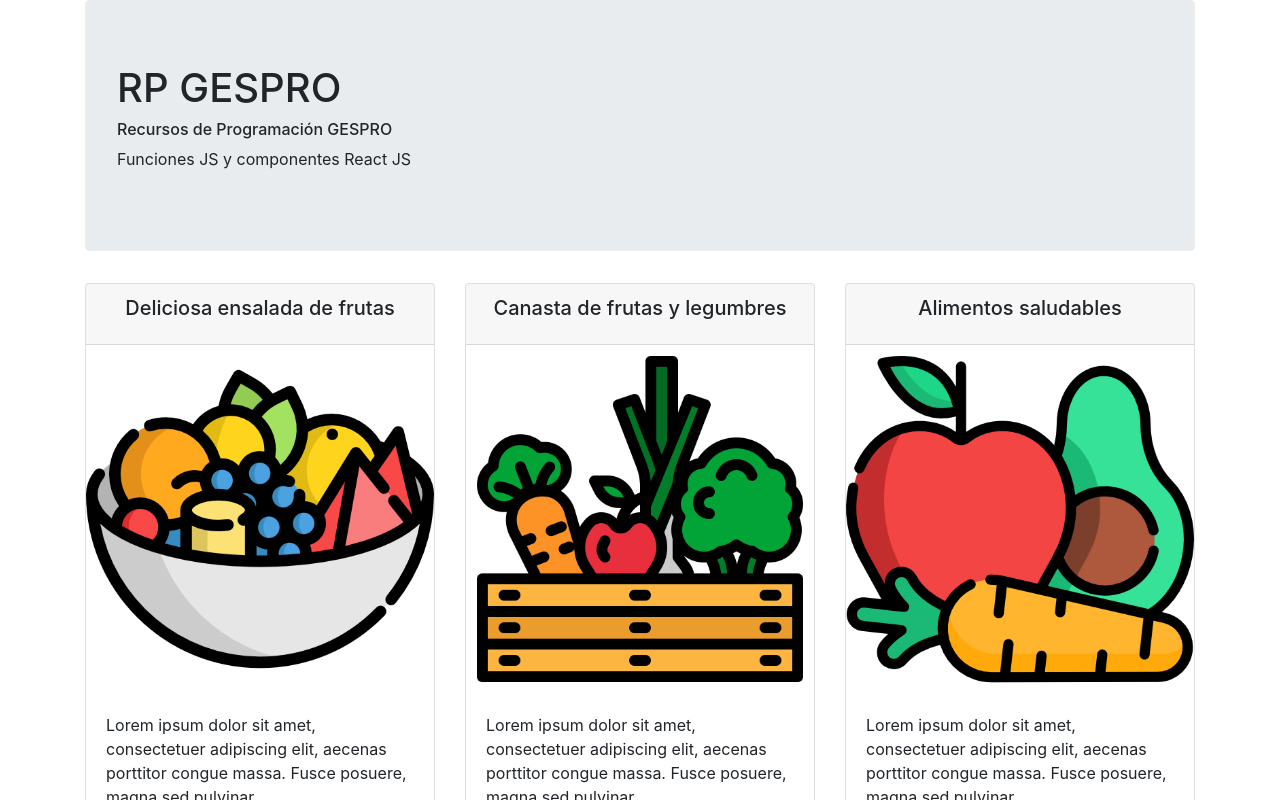
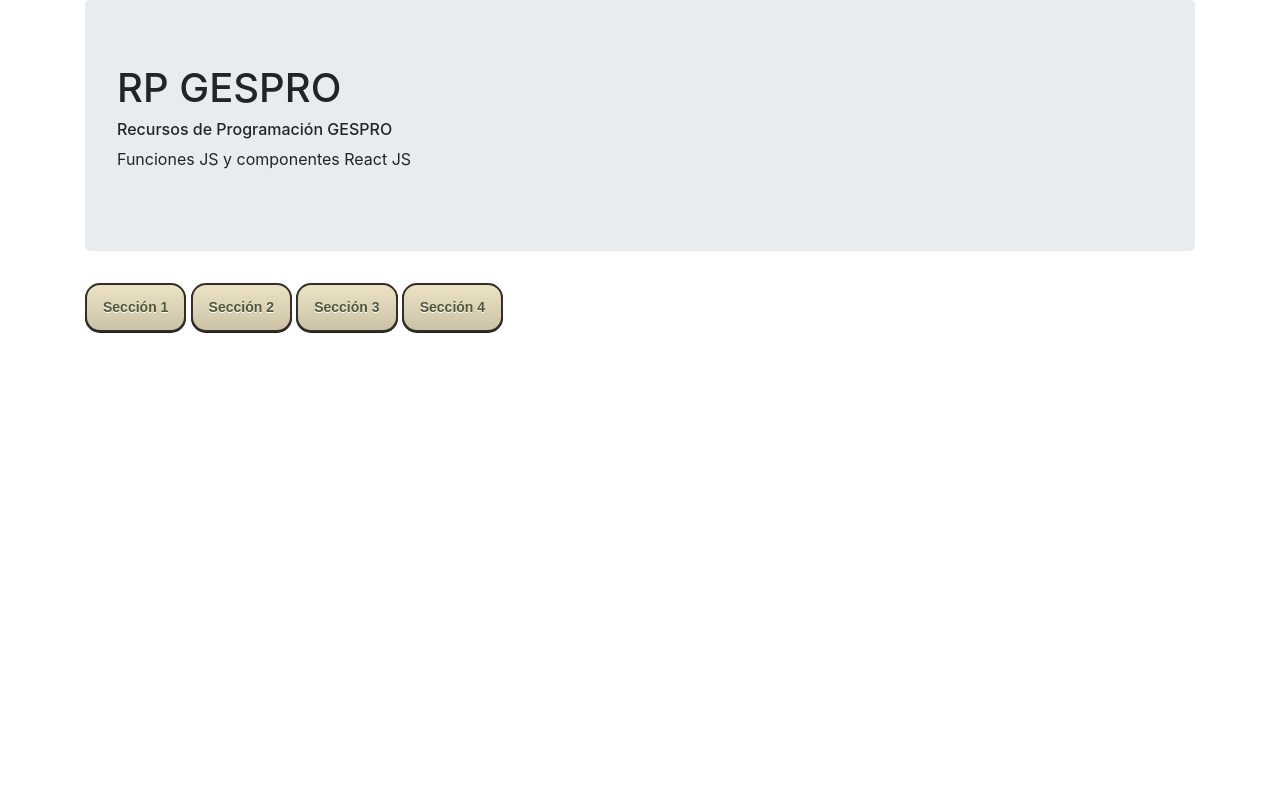
Before and after one commit to producciongespro/Gespro-react-comp, a React (Create React App) app: page / in a window 1280 px wide. Shown: the top 800 px of the page. Built offline with nearby package versions, Linux system fonts and the light colour scheme.

Commit message:
Componente Botones
-Diseño json de datos de botones
-Imp de lóica de renderizado
-Contenedor
-Esquema de configuración
-Pruebas: ok

```diff
--- a/src/App.js
+++ b/src/App.js
@@ -1,5 +1,7 @@
 //import ContLogin from './componentes/Login/ContLogin';
-import ContTarjetas from './componentes/Tarjetas/ContTarjetas';
+//import ContTarjetas from './componentes/Tarjetas/ContTarjetas';
+import ContBotones from "./componentes/Botones/ContBotones";
+
 
 function App() {
   return (
@@ -11,7 +13,7 @@ function App() {
           Funciones JS y componentes React JS
         </p>
       </div>
-      <ContTarjetas />
+      <ContBotones />
     </div>
   );
 }
--- /dev/null
+++ b/src/componentes/Botones/Botones.jsx
@@ -0,0 +1,16 @@
+import "./botones.css";
+
+export default function Botones(props) {
+
+const establecerClase=(conf)=> {
+    const clase= "btn-" + conf.color + " " + conf.orienta ;
+    return clase;
+}
+
+
+  return props.array.map((item) => (
+    <button className={establecerClase (props.conf) } key={"btnMenu" + item.id}>
+      {item.nombre}
+    </button>
+  ));
+}
--- /dev/null
+++ b/src/componentes/Botones/ContBotones.jsx
@@ -0,0 +1,17 @@
+import Botones from './Botones';
+import ejBotones from './ej_botones.json';
+
+export default function ContBotones() {
+    // colores: azul, naranja, verde, crema
+    const conf={
+        "orienta": "linea",
+        "color": "crema"
+    }
+
+    return (
+        <Botones conf={conf} array={ejBotones} />
+    )
+
+
+
+}
--- /dev/null
+++ b/src/componentes/Botones/botones.css
@@ -0,0 +1,118 @@
+
+.btn-naranja {
+	box-shadow:inset 0px 39px 0px -24px #e67a73;
+	background-color:#e4685d;
+	border-radius:4px;
+	border:1px solid #ffffff;
+	display:inline-block;
+	cursor:pointer;
+	color:#ffffff;
+	font-family:Arial;
+	font-size:15px;
+	padding:6px 15px;
+	text-decoration:none;
+	text-shadow:0px 1px 0px #b23e35;
+}
+.btn-naranja:hover {
+	background-color:#eb675e;
+}
+.btn-naranja:active {
+	position:relative;
+	top:1px;
+}
+
+
+.btn-azul {
+	box-shadow: 0px 1px 0px 0px #f0f7fa;
+	background:linear-gradient(to bottom, #33bdef 5%, #019ad2 100%);
+	background-color:#33bdef;
+	border-radius:6px;
+	border:1px solid #057fd0;
+	display:inline-block;
+	cursor:pointer;
+	color:#ffffff;
+	font-family:Arial;
+	font-size:15px;
+	font-weight:bold;
+	padding:6px 24px;
+	text-decoration:none;
+	text-shadow:0px -1px 0px #5b6178;
+}
+.btn-azul:hover {
+	background:linear-gradient(to bottom, #019ad2 5%, #33bdef 100%);
+	background-color:#019ad2;
+}
+.btn-azul:active {
+	position:relative;
+	top:1px;
+}
+
+
+
+.btn-verde {
+	box-shadow:inset 0px 1px 0px 0px #a4e271;
+	background:linear-gradient(to bottom, #89c403 5%, #77a809 100%);
+	background-color:#89c403;
+	border-radius:6px;
+	border:1px solid #74b807;
+	display:inline-block;
+	cursor:pointer;
+	color:#ffffff;
+	font-family:Arial;
+	font-size:15px;
+	font-weight:bold;
+	padding:6px 24px;
+	text-decoration:none;
+	text-shadow:0px 1px 0px #528009;
+}
+.btn-verde:hover {
+	background:linear-gradient(to bottom, #77a809 5%, #89c403 100%);
+	background-color:#77a809;
+}
+.btn-verde:active {
+	position:relative;
+	top:1px;
+}
+
+
+.btn-crema {
+	box-shadow: 0px 1px 0px 0px #1c1b18;
+	background:linear-gradient(to bottom, #eae0c2 5%, #ccc2a6 100%);
+	background-color:#eae0c2;
+	border-radius:15px;
+	border:2px solid #333029;
+	display:inline-block;
+	cursor:pointer;
+	color:#505739;
+	font-family:Arial;
+	font-size:14px;
+	font-weight:bold;
+	padding:12px 16px;
+	text-decoration:none;
+	text-shadow:0px 1px 0px #ffffff;
+}
+.btn-crema:hover {
+	background:linear-gradient(to bottom, #ccc2a6 5%, #eae0c2 100%);
+	background-color:#ccc2a6;
+}
+.btn-crema:active {
+	position:relative;
+	top:1px;
+}
+
+
+
+
+
+
+
+
+.bloque {
+    display: block;
+    margin-bottom: 0.3em;
+}
+
+.linea {
+    display: inline;
+    margin-right: 0.3em;
+}
--- /dev/null
+++ b/src/componentes/Botones/ej_botones.json
@@ -0,0 +1,22 @@
+[
+    {
+        "id": 1,
+        "nombre": "Sección 1",
+        "detalles": "detalle secicón 1"
+    },
+    {
+        "id": 2,
+        "nombre": "Sección 2",
+        "detalles": "detalle secicón 2"
+    },
+    {
+        "id": 3,
+        "nombre": "Sección 3",
+        "detalles": "detalle secicón 3"
+    },
+    {
+        "id": 4,
+        "nombre": "Sección 4",
+        "detalles": "detalle secicón 4"
+    }
+]
```
